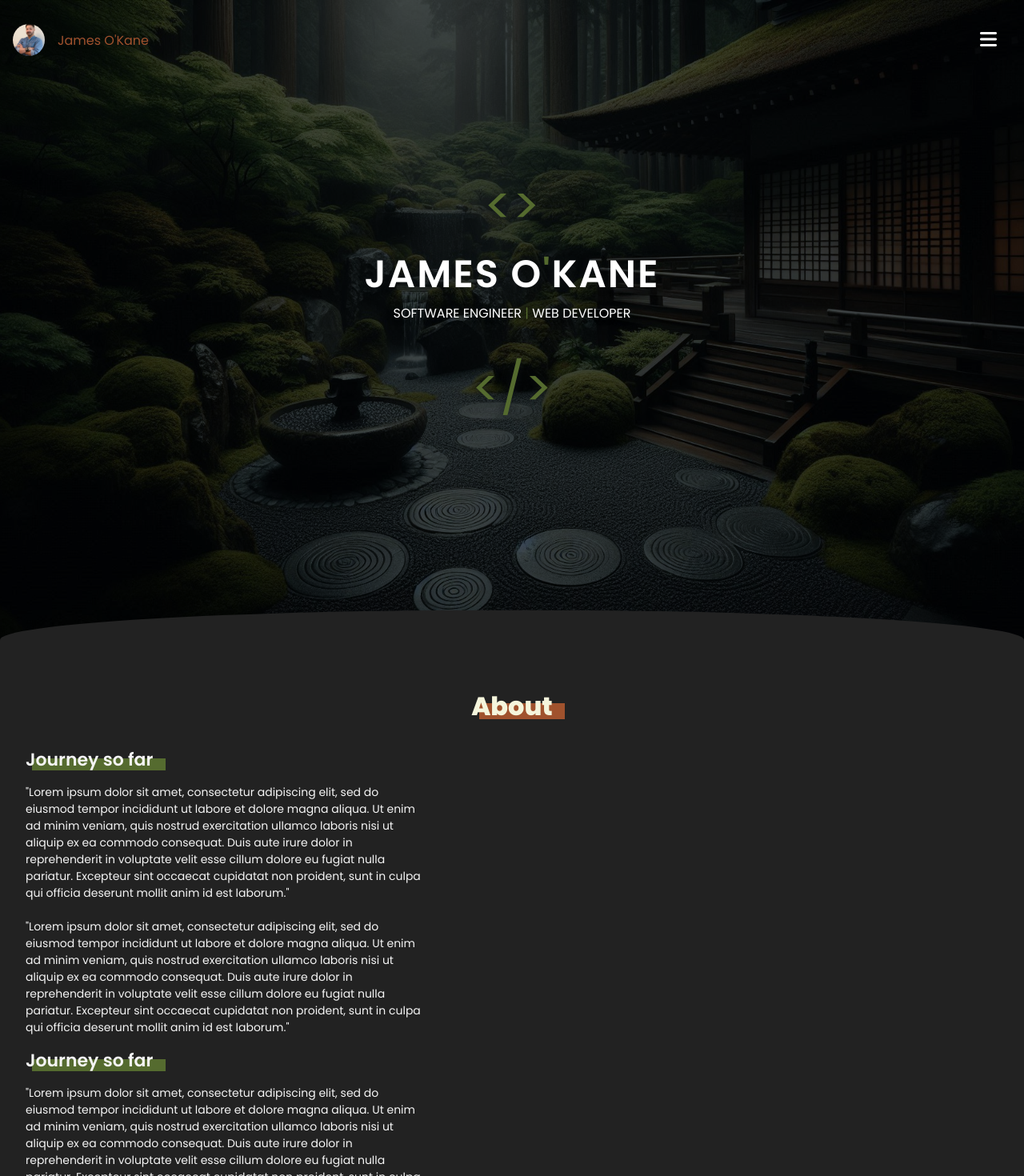
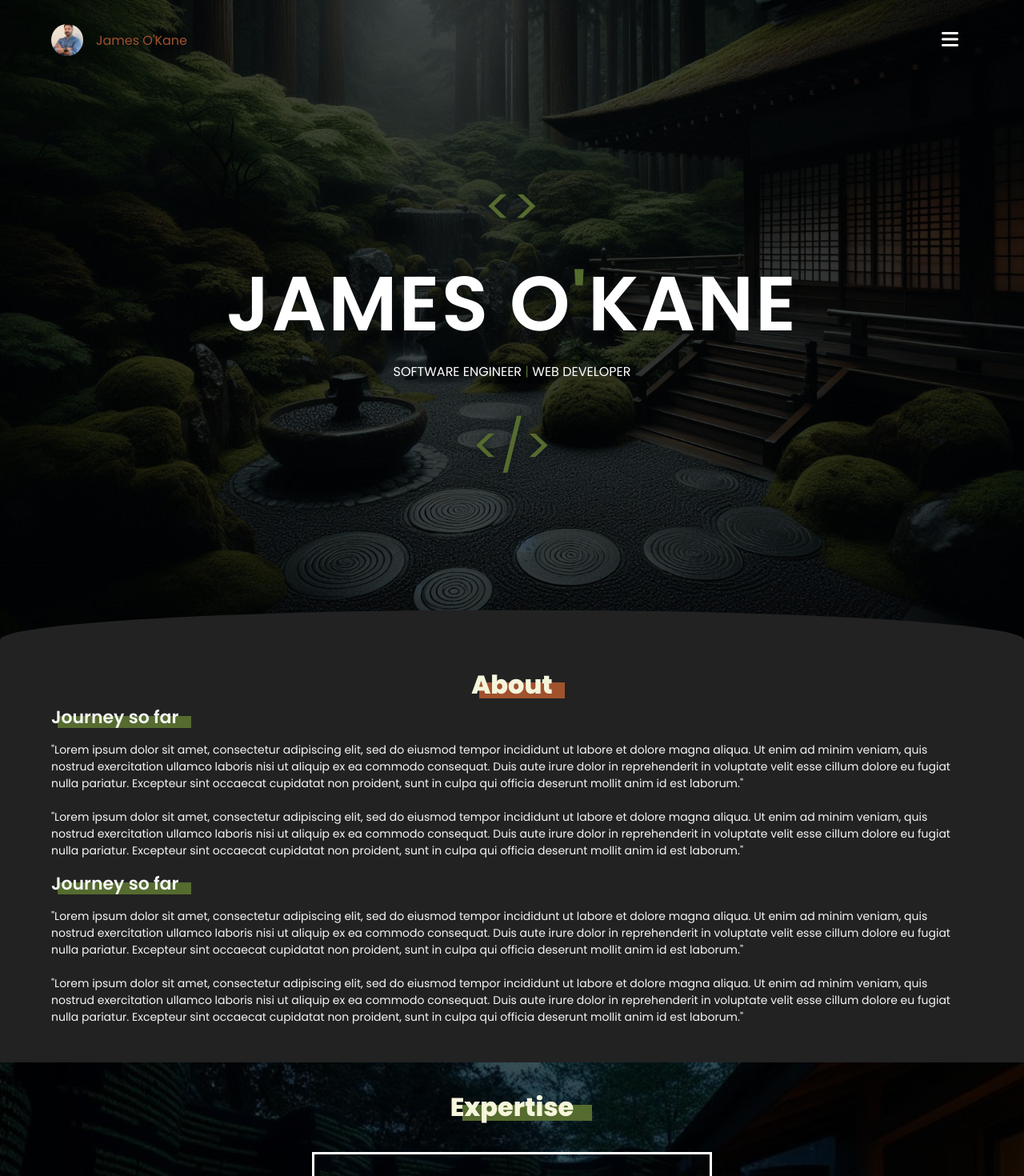
Before and after one commit to OrbicCode/Portfolio, a React (Vite) app in the folder portfolio/: page / in a window 1280 px wide. Shown: the top 1470 px of the page at 80% size. Built offline with nearby package versions, Linux system fonts and the light colour scheme.

Commit message:
grid layout changed, grid utility classes used

```diff
--- a/portfolio/src/App.css
+++ b/portfolio/src/App.css
@@ -1,46 +1,44 @@
 .layout {
-    display: grid;
-    grid-template-areas:
-        "header"
-        "about"
-        "expertise"
-        "work"
-        "contact";
-    grid-template-columns: 1em 1fr 1em;
+    display: flex;
+    flex-direction: column;
     row-gap: 2em;
 }
 
-.header {
-    grid-area: header;
-    grid-column: 1 / -1;
+.section {
+    display: grid;
+    grid-template-columns: minmax(1em, 1fr) minmax(auto, 1200px) minmax(1em, 1fr);
 }
 
-.about {
-    grid-area: about;
-    grid-column: 2 / span 1
-}
-
-.expertise {
-    grid-area: expertise;
-    grid-column: 1 / -1
-}
-
-.work {
-    grid-area: work;
-    grid-column: 2 / span 1
-}
-
-.contact {
-    grid-area: contact;
-    grid-column: 1 / -1
+.section > .container {
+    grid-column: 2 / -2;
 }
 
 @media (min-width: 480px) {
-    .layout {
-        grid-template-columns: 2em 1fr 2em;
+    .section {
+        grid-template-columns: minmax(2em, 1fr) minmax(auto, 1200px) minmax(2em, 1fr);
     }
 
     h1 {
         font-size: 3rem;
     }
 }
+
+@media (min-width: 768px) {
+    .section {
+        grid-template-columns: minmax(3em, 1fr) minmax(auto, 1200px) minmax(3em, 1fr);
+    }
+
+    h1 {
+        font-size: 4rem;
+    }
+}
+
+@media (min-width: 1024px) {
+    .section {
+        grid-template-columns: minmax(4em, 1fr) minmax(auto, 1200px) minmax(4em, 1fr);
+    }
+
+    h1 {
+        font-size: 6rem;
+    }
+}
--- a/portfolio/src/components/About.jsx
+++ b/portfolio/src/components/About.jsx
@@ -2,7 +2,8 @@ import styles from './About.module.css'
 
 export default function About() {
     return (
-        <section id='about' className={`${styles.about} about`}>
+        <section id='about' className={`${styles.about} section`}>
+            <div className="container">
                 <h2 className={styles.title}>About</h2>
                 <div>
                     <h3 className={styles.articleTitle}>Journey so far</h3>
@@ -58,6 +59,7 @@ export default function About() {
                     deserunt mollit anim id est laborum."
                     </p>
                 </div>
+            </div>
         </section>
     )
 }
--- a/portfolio/src/components/About.module.css
+++ b/portfolio/src/components/About.module.css
@@ -4,12 +4,14 @@
 }
 
 .about p {
-    max-width: 500px;
+    /* max-width: 500px; */
 }
 
 .title {
     position: relative;
     align-self: center;
+    width: fit-content;
+    margin: 0 auto;
 }
 
 .title::after {
--- a/portfolio/src/components/Contact.jsx
+++ b/portfolio/src/components/Contact.jsx
@@ -2,7 +2,8 @@ import styles from './Contact.module.css'
 
 export default function Contact() {
     return (
-        <section className={`${styles.contact} contact`}>
+        <section className={`${styles.contact} section`}>
+            <div className='container'>
                 <h2 className={styles.title}>Contact</h2>
                 <h3>Available for hire</h3>
                 <p>
@@ -17,6 +18,7 @@ export default function Contact() {
                     <p>LinkedIn</p>
                     <p>GitHub</p>
                 </div>
+            </div>
         </section>
     )
 }
--- a/portfolio/src/components/Expertise.jsx
+++ b/portfolio/src/components/Expertise.jsx
@@ -2,7 +2,8 @@ import styles from './Expertise.module.css'
 
 export default function Expertise() {
     return (
-        <section className={`${styles.expertise} expertise`}>
+        <section className={`${styles.expertise} section`}>
+            <div className='container'>
                 <h2 className={styles.title}>Expertise</h2>
                 <div className={styles.expertiseBoxContainer}>
                     <div className={styles.expertiseBox}>
@@ -47,6 +48,7 @@ export default function Expertise() {
                         <span>Next.js</span>
                     </div>
                 </div>
+            </div>
         </section>
     )
 }
--- a/portfolio/src/components/Header.jsx
+++ b/portfolio/src/components/Header.jsx
@@ -12,7 +12,8 @@ export default function Header() {
     }
 
     return (
-        <header id='home' className={`${styles.header} header`}>
+        <header id='home' className={`${styles.header} section`}>
+            <div className='container'>
                 <div className={styles.headerTop}>
                     <div className={styles.logo}>
                         <img src={profileImage} alt="" className={styles.profileImg} />
@@ -42,6 +43,7 @@ export default function Header() {
                     <span className={styles.brackets}>{'</>'}</span>
                 </div>
                 <div className={styles.curve}></div>
+            </div>
         </header>
     )
 }
--- a/portfolio/src/components/Header.module.css
+++ b/portfolio/src/components/Header.module.css
@@ -8,7 +8,6 @@
     background-blend-mode: overlay;
     background-attachment: fixed;
     position: relative;
-    padding: 0 1em;
 }
 
 .headerTop {
--- a/portfolio/src/components/Work.jsx
+++ b/portfolio/src/components/Work.jsx
@@ -3,7 +3,8 @@ import placeholder from '../assets/garden-2.jpeg'
 
 export default function Work() {
     return (
-        <section className={`${styles.work} work`}>
+        <section className={`${styles.work} section`}>
+            <div className='container'>
                 <h2 className={styles.title}>Work</h2>
                 <div className={styles.workItemsContainer}>
                     <div className={styles.workItem}>
@@ -44,6 +45,7 @@ export default function Work() {
                         </div>
                     </div>
                 </div>
+            </div>
         </section>
     )
 }
--- a/portfolio/src/index.css
+++ b/portfolio/src/index.css
@@ -6,7 +6,8 @@
   --moss: #556B2F;
   --beige: #F5F5DC;
   --blue: #427AA1;
-  /* #2C2C34 */
+  --purple: #613dc1;
+  /* dark grey #2C2C34 */
 }
 
 *, ::before, ::after {
```
Also changed, not shown: 1 other file (tests, documents, lock files or other folders). Lines whose indentation alone changed are shown as unchanged.
